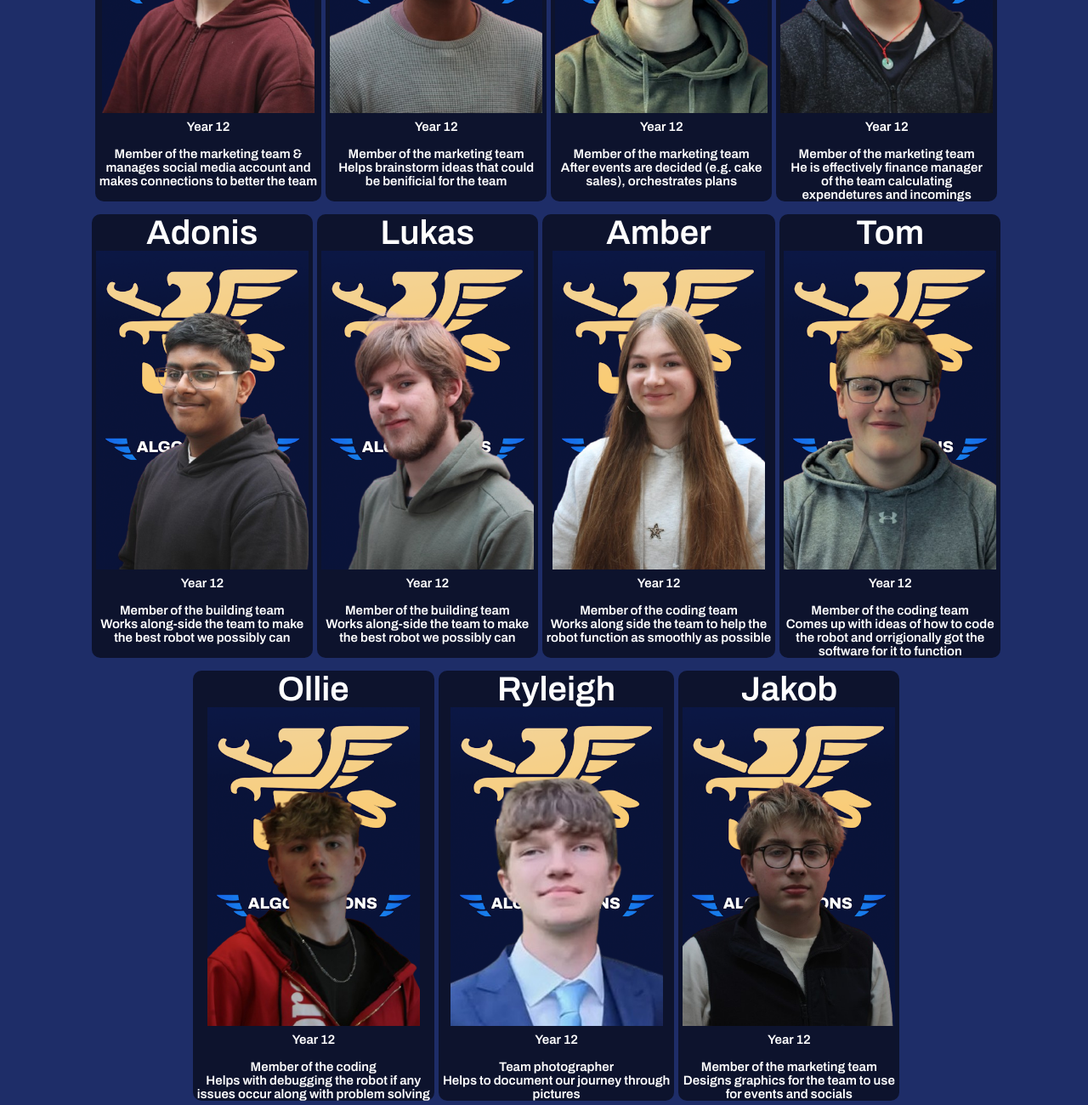
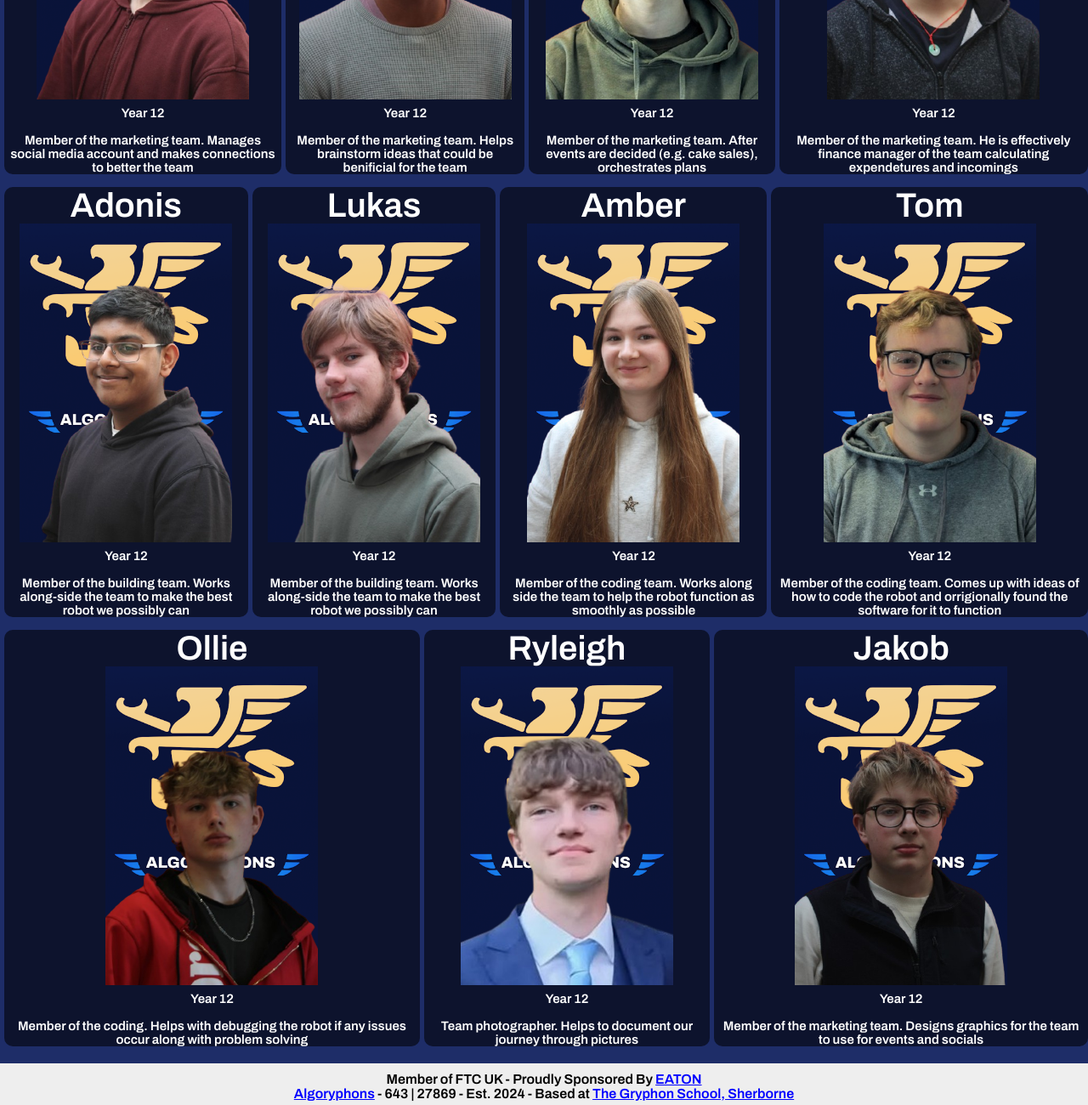
Before and after one commit to Algoryphons/Algoryphons.github.io, a plain HTML site: page team.html in a window 1280 px wide. Shown: the part 1840-3140 px from the top of the page at 85% size. Drawn offline with Linux system fonts and the light colour scheme.

Commit message:
image resize

```diff
--- a/styles.css
+++ b/styles.css
@@ -192,7 +192,11 @@ footer a {
   text-decoration: underline;
 }
 
-@media only screen and (max-width: 1194px) {
+/* iphone 600px */
+/* iPad 834px */
+/* iPad Pro 1194px */
+
+@media only screen and (max-width: 600px) {
   header {
     position: initial;
     width: 100%;
@@ -242,6 +246,7 @@ footer a {
   }
   #team_section_header{
     margin-top: 10px;
+    font-size: 75px;
   }
   #member_cell {
     padding-left: 5px;
@@ -250,7 +255,10 @@ footer a {
     background-color: #0D132D;
     color: white;
     border-radius: 10px;
-    font-size: 15px;
+    font-size: 20px;
+  }
+  #member_cell img {
+    width: 90px;
   }
   #info_box {
     font-size: 10px;
--- a/team.html
+++ b/team.html
@@ -55,7 +55,7 @@
               Associate Head Teacher<br>
               & Computing Teacher <br>
               <br>
-              Set Up the team and intiated <br> our journey
+              Set Up the team and intiated our journey
             </div>
           </div>
 
@@ -70,7 +70,7 @@
               Head of Computer Science <br>
               & Computing Teacher
               <br><br>
-              Helps with code and <br> development of the robot
+              Helps with code and development of the robot
            </div>
           </div>
         </div>
@@ -105,7 +105,7 @@
             </div>
             <div id="info_box">
               Year 12 <br><br>
-              Delegates tasks for coding <br>
+              Delegates tasks for coding
               Maintains website and Instagram
             </div>
           </div>
@@ -119,7 +119,7 @@
             </div>
             <div id="info_box">
               Year 12 <br><br>
-              Delegates tasks for building <br> the robot and requests parts
+              Delegates tasks for building the robot and requests parts
             </div>
           </div>
 
@@ -132,7 +132,7 @@
             </div>
             <div id="info_box">
               Year 12 <br><br>
-              Delegates tasks for marketing along <br> with maintaining the portfolio
+              Delegates tasks for marketing along with maintaining the portfolio
 
             </div>
           </div>
@@ -156,9 +156,7 @@
               </div>
               <div id="info_box">
                 Year 12<br><br>
-                Member of the marketing team &<br>
-                manages social media account and<br>
-                makes connections to better the team
+                Member of the marketing team. Manages social media account and makes connections to better the team
               </div>
             </div>
 
@@ -171,8 +169,7 @@
               </div>
               <div id="info_box">
                 Year 12<br><br>
-                Member of the marketing team<br>
-                Helps brainstorm ideas that could <br>
+                Member of the marketing team. Helps brainstorm ideas that could
                 be benificial for the team
               </div>
             </div>
@@ -186,8 +183,7 @@
               </div>
               <div id="info_box">
                 Year 12<br><br>
-                Member of the marketing team<br>
-                After events are decided (e.g. cake <br>sales), orchestrates plans
+                Member of the marketing team. After events are decided (e.g. cake sales), orchestrates plans
               </div>
             </div>
 
@@ -200,9 +196,7 @@
               </div>
               <div id="info_box">
                 Year 12<br><br>
-                Member of the marketing team<br>
-                He is effectively finance manager <br>
-                of the team calculating <br>expendetures and incomings
+                Member of the marketing team. He is effectively finance manager of the team calculating expendetures and incomings
               </div>
             </div>
 
@@ -220,9 +214,7 @@
               </div>
               <div id="info_box">
                 Year 12<br><br>
-                Member of the building team<br>
-                Works along-side the team to make<br>
-                the best robot we possibly can
+                Member of the building team. Works along-side the team to make the best robot we possibly can
               </div>
             </div>
 
@@ -235,9 +227,7 @@
               </div>
               <div id="info_box">
                 Year 12<br><br>
-                Member of the building team<br>
-                Works along-side the team to make<br>
-                the best robot we possibly can
+                Member of the building team. Works along-side the team to make the best robot we possibly can
               </div>
             </div>
 
@@ -250,9 +240,7 @@
               </div>
               <div id="info_box">
                 Year 12<br><br>
-                Member of the coding team<br>
-                Works along side the team to help the<br>
-                robot function as smoothly as possible
+                Member of the coding team. Works along side the team to help the robot function as smoothly as possible
               </div>
             </div>
 
@@ -265,9 +253,7 @@
               </div>
               <div id="info_box">
                 Year 12<br><br>
-                Member of the coding team<br>
-                Comes up with ideas of how to code <br>
-                the robot and orrigionally got the <br> software for it to function
+                Member of the coding team. Comes up with ideas of how to code the robot and orrigionally found the software for it to function
               </div>
             </div>
 
@@ -284,9 +270,7 @@
                 <img src="graphics/FinalTeamPhotos/OS.png" alt="member_image" id="logo_img" width="250"/>
               </div><div id="info_box">
                 Year 12<br><br>
-                Member of the coding<br>
-                Helps with debugging the robot if any<br>
-                issues occur along with problem solving
+                Member of the coding. Helps with debugging the robot if any issues occur along with problem solving
                 </div>
             </div>
 
@@ -299,9 +283,7 @@
               </div>
               <div id="info_box">
                 Year 12<br><br>
-                Team photographer<br>
-                Helps to document our journey through<br>
-                pictures
+                Team photographer. Helps to document our journey through pictures
               </div>
             </div>
 
@@ -314,9 +296,7 @@
               </div>
               <div id="info_box">
                 Year 12<br><br>
-                Member of the marketing team<br>
-                Designs graphics for the team to use<br>
-                for events and socials
+                Member of the marketing team. Designs graphics for the team to use for events and socials
               </div>
             </div>
 
```
